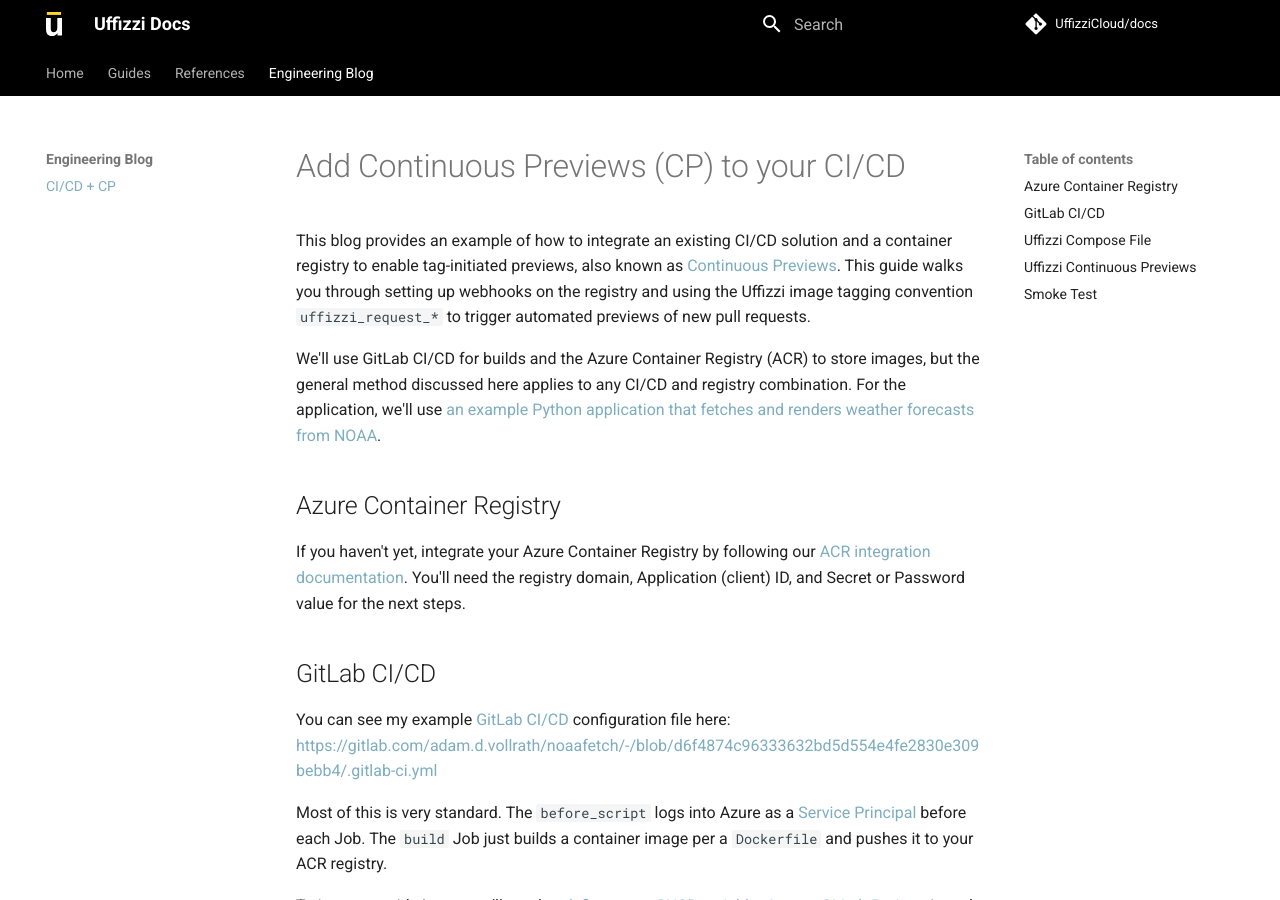
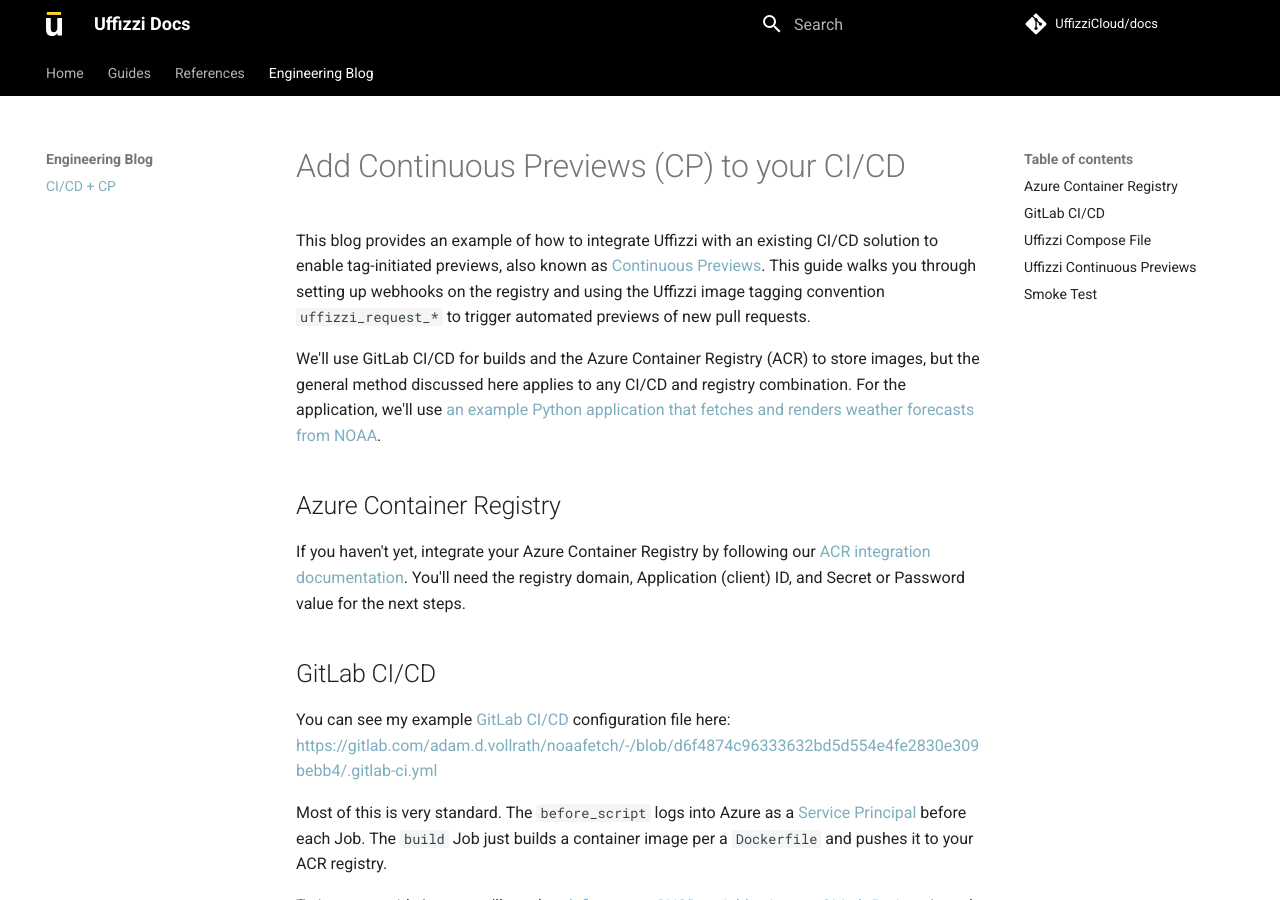
Before and after one commit to UffizziCloud/docs, an MkDocs documentation site: the page built from docs/engineeringblog/ci-cd-registry.md, in a window 1280 px wide and 900 px high. Built offline with MkDocs 1.6.1 and Material for MkDocs 9.7.7, drawn with Linux system fonts in a browser that asks for light colours; comment, search, counter and statistics services are not loaded.

Commit message:
Update ci-cd-registry.md

```diff
--- a/docs/engineeringblog/ci-cd-registry.md
+++ b/docs/engineeringblog/ci-cd-registry.md
@@ -1,6 +1,6 @@
 # Add Continuous Previews (CP) to your CI/CD
 
-This blog provides an example of how to integrate an existing CI/CD solution and a container registry to enable tag-initiated previews, also known as [Continuous Previews](../continuous-previews.md). This guide walks you through setting up webhooks on the registry and using the Uffizzi image tagging convention `uffizzi_request_*` to trigger automated previews of new pull requests.
+This blog provides an example of how to integrate Uffizzi with an existing CI/CD solution to enable tag-initiated previews, also known as [Continuous Previews](../continuous-previews.md). This guide walks you through setting up webhooks on the registry and using the Uffizzi image tagging convention `uffizzi_request_*` to trigger automated previews of new pull requests.
 
 We'll use GitLab CI/CD for builds and the Azure Container Registry (ACR) to store images, but the general method discussed here applies to any CI/CD and registry combination. For the application, we'll use [an example Python application that fetches and renders weather forecasts from NOAA](https://gitlab.com/adam.d.vollrath/noaafetch/).
 
```
